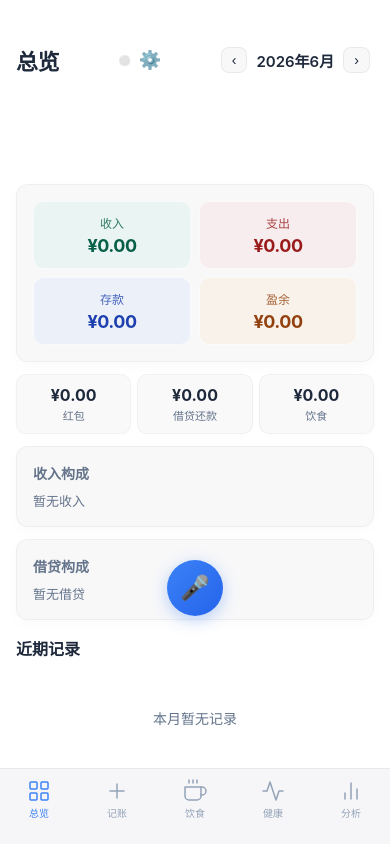
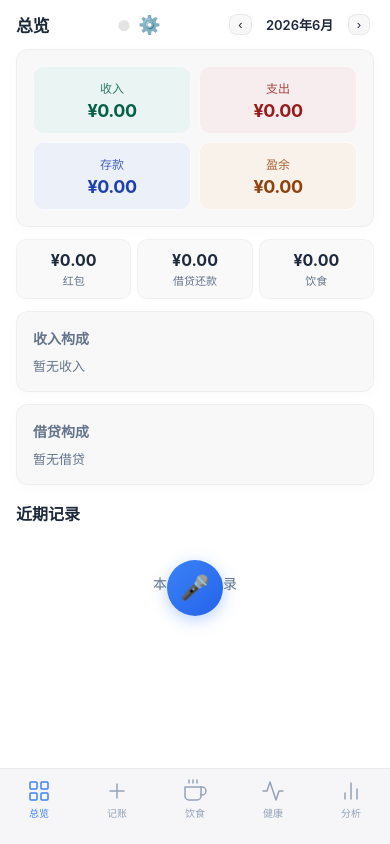
Before and after one commit to guqin88/-, a website: page index.html in a window 390 px wide. Drawn offline with Linux system fonts and the light colour scheme.

Commit message:
fix: 用 JS 强制修正头部重叠，缩小头部高度

```diff
--- a/css/app.css
+++ b/css/app.css
@@ -194,9 +194,6 @@ body{font-family:-apple-system,BlinkMacSystemFont,"SF Pro","PingFang SC","Helvet
 /* Mobile: 移除 iPhone 外壳, 全屏展示 */
 /* ============================================================ */
 
-/* ============================================================ */
-/* Mobile: 全屏展示 - 覆盖 sticky 和溢出问题 */
-/* ============================================================ */
 
 /* ============================================================ */
 /* Mobile: 全屏展示 */
@@ -223,7 +220,7 @@ body{font-family:-apple-system,BlinkMacSystemFont,"SF Pro","PingFang SC","Helvet
   .app-header {
     position: static !important;
     top: 0 !important;
-    padding-top: max(44px, env(safe-area-inset-top, 44px));
+    padding-top: max(12px, env(safe-area-inset-top, 12px));
     padding-bottom: 8px;
     z-index: auto !important;
     flex-shrink: 0;
@@ -233,7 +230,7 @@ body{font-family:-apple-system,BlinkMacSystemFont,"SF Pro","PingFang SC","Helvet
     min-height: 0;
     overflow-y: auto;
     -webkit-overflow-scrolling: touch;
-    padding: 100px 16px 140px;
+    padding: 8px 16px 140px;
   }
   .bottom-tabs {
     position: static !important;
@@ -250,4 +247,19 @@ body{font-family:-apple-system,BlinkMacSystemFont,"SF Pro","PingFang SC","Helvet
     bottom: 12px;
     z-index: 50;
   }
+  .app-header h1 {
+    font-size: 17px;
+  }
+  .app-header .month-selector span {
+    font-size: 13px;
+  }
+  .app-header .month-selector button {
+    font-size: 13px;
+    padding: 2px 8px;
+  }
+  .app-header {
+    padding-top: max(12px, env(safe-area-inset-top, 12px));
+    padding-bottom: 4px;
+  }
+  }
 }
--- a/index.html
+++ b/index.html
@@ -9,7 +9,7 @@
 <link rel="manifest" href="manifest.json">
 <meta name="apple-mobile-web-app-capable" content="yes">
 <meta name="apple-mobile-web-app-status-bar-style" content="default">
-<script>if((window.Capacitor&&window.Capacitor.isNative)||window.innerWidth<=768){document.documentElement.classList.add("native-app")}</script>
+<script>(function(){var m=window.innerWidth<=768;if((window.Capacitor&&window.Capacitor.isNative)||m){document.documentElement.classList.add("native-app")}if(m){window.addEventListener("DOMContentLoaded",function(){var d=document.querySelector(".dynamic-island");if(d)d.style.display="none";var h=document.querySelector(".app-header");if(h){h.style.position="relative";h.style.top="0";h.style.zIndex="0";h.style.paddingTop="12px";h.style.paddingBottom="4px"}var c=document.querySelector(".app-content");if(c){c.style.position="relative";c.style.zIndex="1";c.style.paddingTop="8px"}})}})()</script>
 </head>
 <body>
 
--- a/www/css/app.css
+++ b/www/css/app.css
@@ -194,9 +194,6 @@ body{font-family:-apple-system,BlinkMacSystemFont,"SF Pro","PingFang SC","Helvet
 /* Mobile: 移除 iPhone 外壳, 全屏展示 */
 /* ============================================================ */
 
-/* ============================================================ */
-/* Mobile: 全屏展示 - 覆盖 sticky 和溢出问题 */
-/* ============================================================ */
 
 /* ============================================================ */
 /* Mobile: 全屏展示 */
@@ -223,7 +220,7 @@ body{font-family:-apple-system,BlinkMacSystemFont,"SF Pro","PingFang SC","Helvet
   .app-header {
     position: static !important;
     top: 0 !important;
-    padding-top: max(44px, env(safe-area-inset-top, 44px));
+    padding-top: max(12px, env(safe-area-inset-top, 12px));
     padding-bottom: 8px;
     z-index: auto !important;
     flex-shrink: 0;
@@ -233,7 +230,7 @@ body{font-family:-apple-system,BlinkMacSystemFont,"SF Pro","PingFang SC","Helvet
     min-height: 0;
     overflow-y: auto;
     -webkit-overflow-scrolling: touch;
-    padding: 100px 16px 140px;
+    padding: 8px 16px 140px;
   }
   .bottom-tabs {
     position: static !important;
@@ -250,4 +247,19 @@ body{font-family:-apple-system,BlinkMacSystemFont,"SF Pro","PingFang SC","Helvet
     bottom: 12px;
     z-index: 50;
   }
+  .app-header h1 {
+    font-size: 17px;
+  }
+  .app-header .month-selector span {
+    font-size: 13px;
+  }
+  .app-header .month-selector button {
+    font-size: 13px;
+    padding: 2px 8px;
+  }
+  .app-header {
+    padding-top: max(12px, env(safe-area-inset-top, 12px));
+    padding-bottom: 4px;
+  }
+  }
 }
```
Also changed, not shown: www/index.html (+1 -1 lines).
